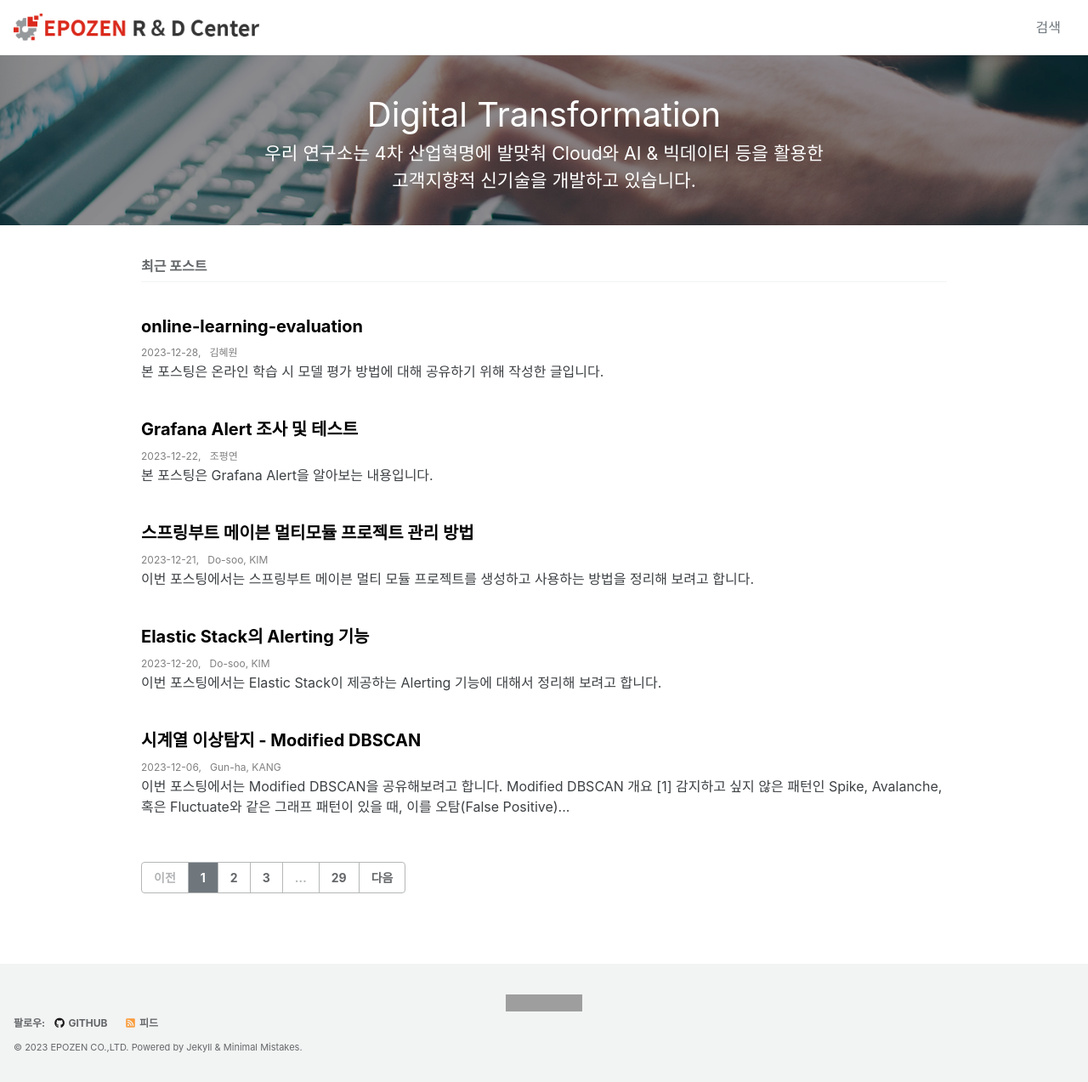
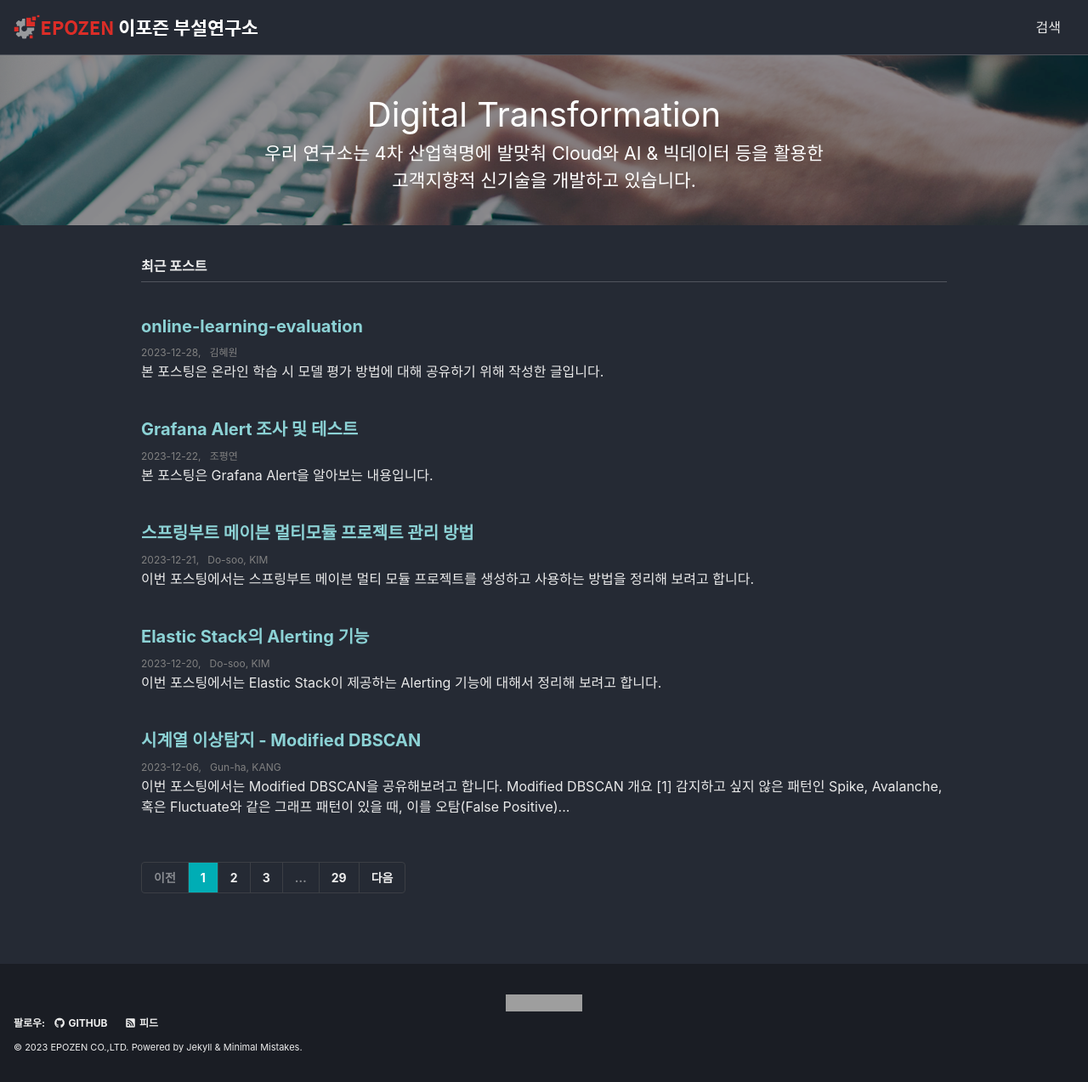
Before and after one commit to epozen-dt/epozen-dt.github.io, a Jekyll site: the page built from index.html, in a window 1280 px wide. Shown: the whole page at 85% size. Built offline with Jekyll 4.4.1, drawn with Linux system fonts in a browser that asks for light colours; cached includes are drawn as plain includes; the list of posts is cut into pages by our own code; grey boxes are pictures that could not be loaded.

Commit message:
다크모드 적용

```diff
--- a/_config.yml
+++ b/_config.yml
@@ -12,7 +12,7 @@
 
 # theme                  : "minimal-mistakes-jekyll"
 # remote_theme           : "mmistakes/minimal-mistakes"
-minimal_mistakes_skin    : "default" # "air", "aqua", "contrast", "dark", "dirt", "neon", "mint", "plum", "sunrise"
+minimal_mistakes_skin    : "dark" #"default","air", "aqua", "contrast", "dark", "dirt", "neon", "mint", "plum", "sunrise"
 
 # Site Settings
 locale                   : "ko-KR"
@@ -25,7 +25,7 @@ url                      : # the base hostname & protocol for your site e.g. "ht
 baseurl                  : # the subpath of your site, e.g. "/blog"
 repository               : # GitHub username/repo-name e.g. "mmistakes/minimal-mistakes"
 teaser                   : # path of fallback teaser image, e.g. "/assets/images/500x300.png"
-logo                     : "/assets/images/rndcenter_img2.png"
+logo                     : "/assets/images/logo_img_dark.png"
 masthead_title           : # overrides the website title displayed in the masthead, use " " for no title
 # breadcrumbs            : false # true, false (default)
 words_per_minute         : 200
```
Also changed, not shown: assets/images/logo_img_dark.png (added).
